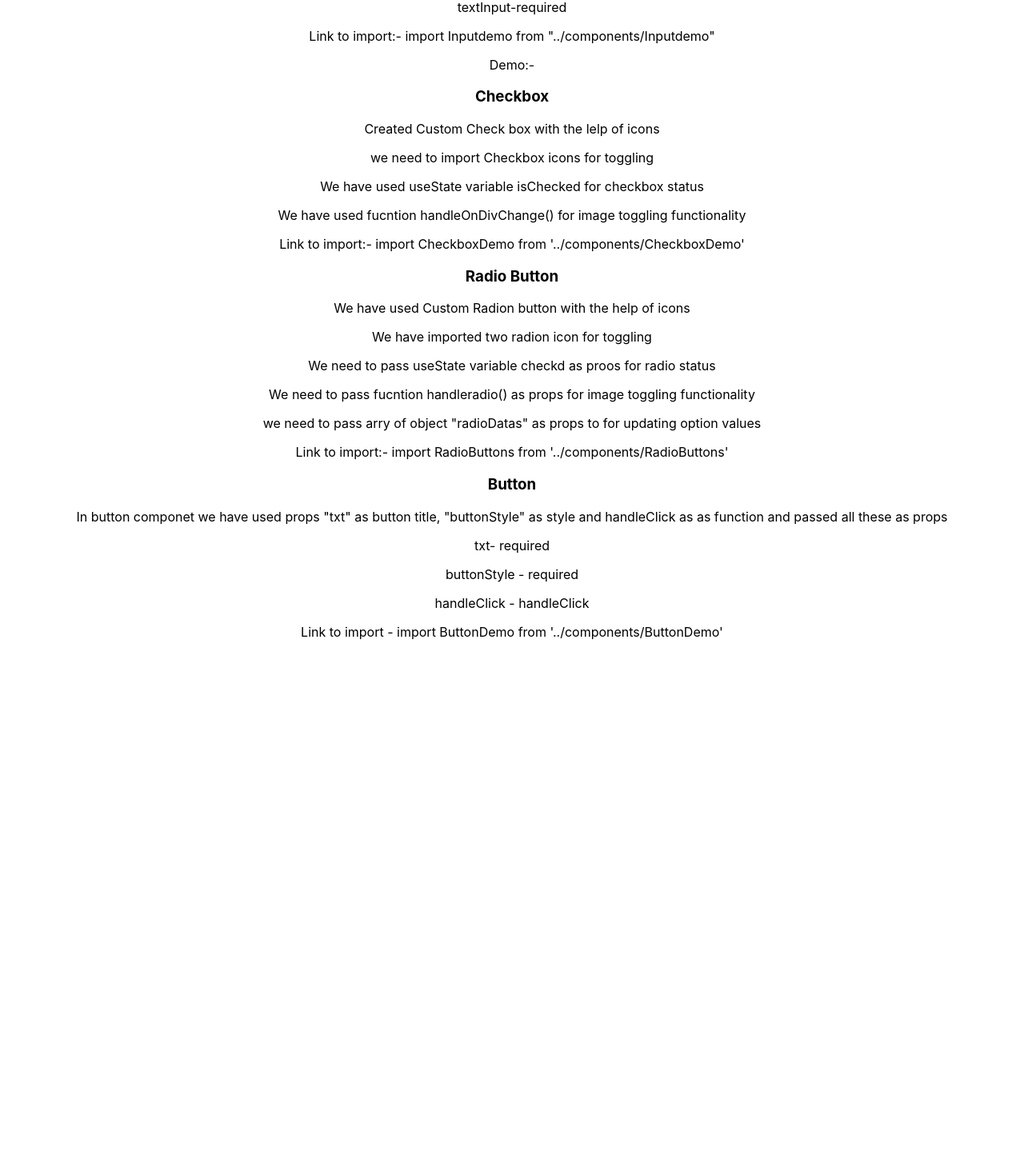
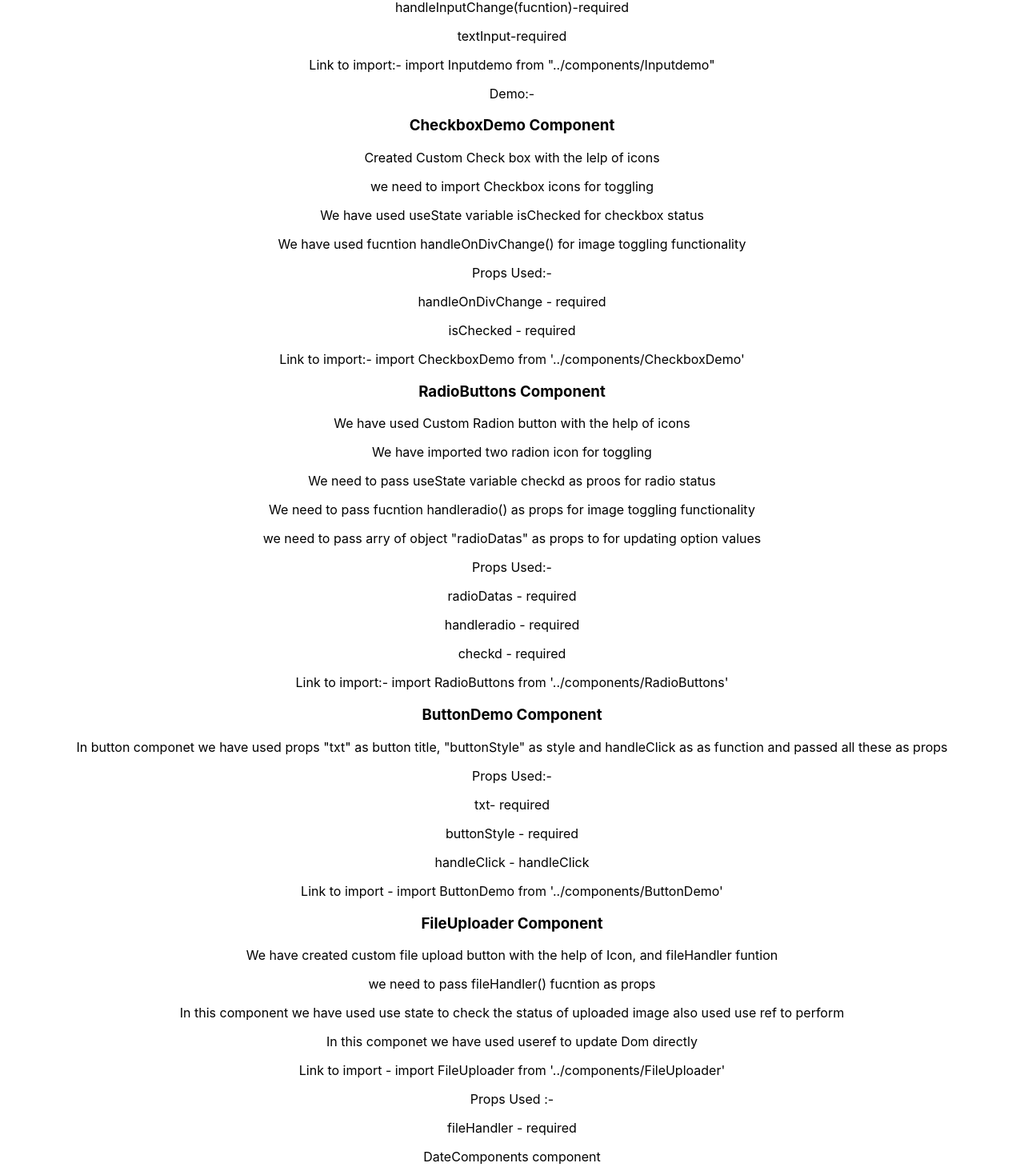
Before and after one commit to Sumit2406/floatrweb, a React (Create React App) app: page /description in a window 1280 px wide. Shown: the part 585-2054 px from the top of the page at 80% size. Before the commit the page ends 1401 px from the top, so only its background shows below. Built offline with nearby package versions, Linux system fonts and the light colour scheme.

Commit message:
Description updated for FileUploader, ButtonDemo, RadioButtons, CheckboxDemo and Inputdemo

```diff
--- a/src/screens/Description.js
+++ b/src/screens/Description.js
@@ -1,15 +1,21 @@
 import React from 'react'
+import FileUploader from '../components/FileUploader'
+import ButtonDemo from '../components/ButtonDemo'
+import RadioButtons from '../components/RadioButtons'
+import CheckboxDemo from '../components/CheckboxDemo'
+import Inputdemo from '../components/Inputdemo'
 
 export default function Description() {
   return (
     <div>
       <h1> Component Discription </h1>
       <div>
-      <h3>Input Box</h3>
+      <h3>Inputdemo Component</h3>
       <p>This compone having icon on left and right</p>
       <p>This component having prefix and suffix like (₹, %)</p>
       <p>This component having Title and placeholder</p>
       <p>we have to pass useState variable textInput and fucntion handleInputChange() as props</p>
+      <p>Props:- </p>
       <p>title-required</p>
       <p>placeholder-required</p>
       <p>prefix/suffix-Optional</p>
@@ -19,36 +25,57 @@ export default function Description() {
       <p>textInput-required</p>
      <p>Link to import:- import Inputdemo from "../components/Inputdemo"</p>
      <p>Demo:-</p>
-
       </div>
-
 <div>
-  <h3>Checkbox</h3>
+  <h3>CheckboxDemo Component</h3>
   <p>Created Custom Check box with the lelp of icons</p>
   <p>we need to import Checkbox icons for toggling</p>
   <p>We have used useState variable isChecked for checkbox status</p>
   <p>We have used fucntion handleOnDivChange() for image toggling functionality</p>
+  <p>Props Used:-</p>
+  <p>handleOnDivChange - required</p>
+  <p>isChecked - required</p>
   <p>Link to import:- import CheckboxDemo from '../components/CheckboxDemo' </p>
 </div>
 
 <div>
-<h3>Radio Button</h3>
+<h3>RadioButtons Component</h3>
   <p>We have used Custom Radion button with the help of icons</p>
   <p>We have imported two radion icon for toggling</p>
   <p>We need to pass useState variable checkd as proos for radio status</p>
   <p>We need to pass fucntion handleradio() as props for image toggling functionality</p>
   <p>we need to pass arry of object "radioDatas" as props to for updating option values </p>
+  <p>Props Used:-</p>
+  <p>radioDatas - required</p>
+  <p>handleradio - required</p>
+  <p>checkd - required</p>
   <p>Link to import:- import RadioButtons from '../components/RadioButtons'</p>
 </div>
 <div>
-  <h3>Button</h3>
+
+  <h3>ButtonDemo Component</h3>
   <p> In button componet we have used props "txt" as button title, "buttonStyle" as style and handleClick as as function and passed all these as props </p>
+  <p>Props Used:- </p>
   <p>txt- required</p>
   <p>buttonStyle - required</p>
   <p>handleClick - handleClick</p>
   <p>Link to import - import ButtonDemo from '../components/ButtonDemo' </p>
 </div>
 
+<div>
+<h3>FileUploader Component</h3>
+<p>We have created custom file upload button with the help of Icon, and fileHandler funtion </p>
+<p>we need to pass fileHandler() fucntion as props </p>
+<p>In this component we have used use state to check the status of uploaded image also used use ref to perform</p>
+<p>In this componet we have used useref to update Dom directly </p>
+<p>Link to import - import FileUploader from '../components/FileUploader'</p>
+<p>Props Used :-</p>
+<p>fileHandler - required </p>
+</div>
+<div>
+  <p>DateComponents component</p>
+</div>
+
     </div>
   )
 }
```
